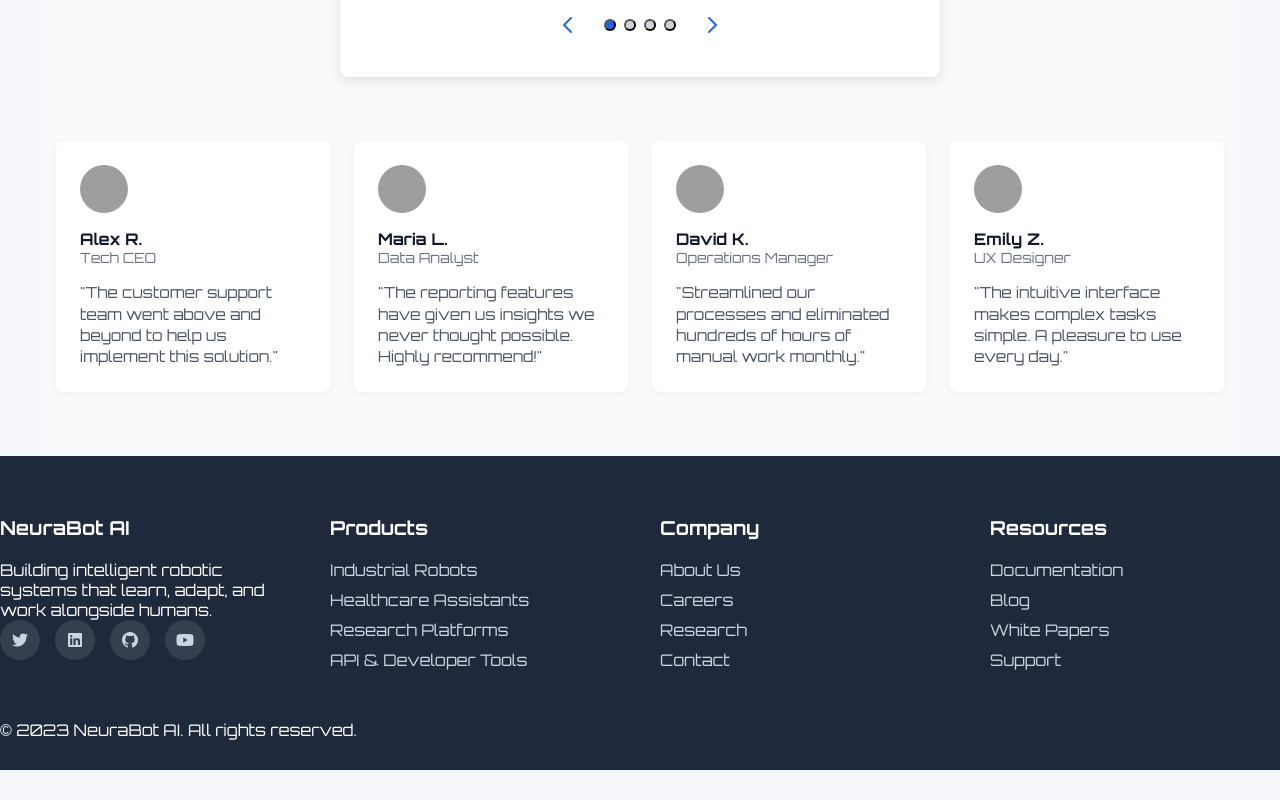
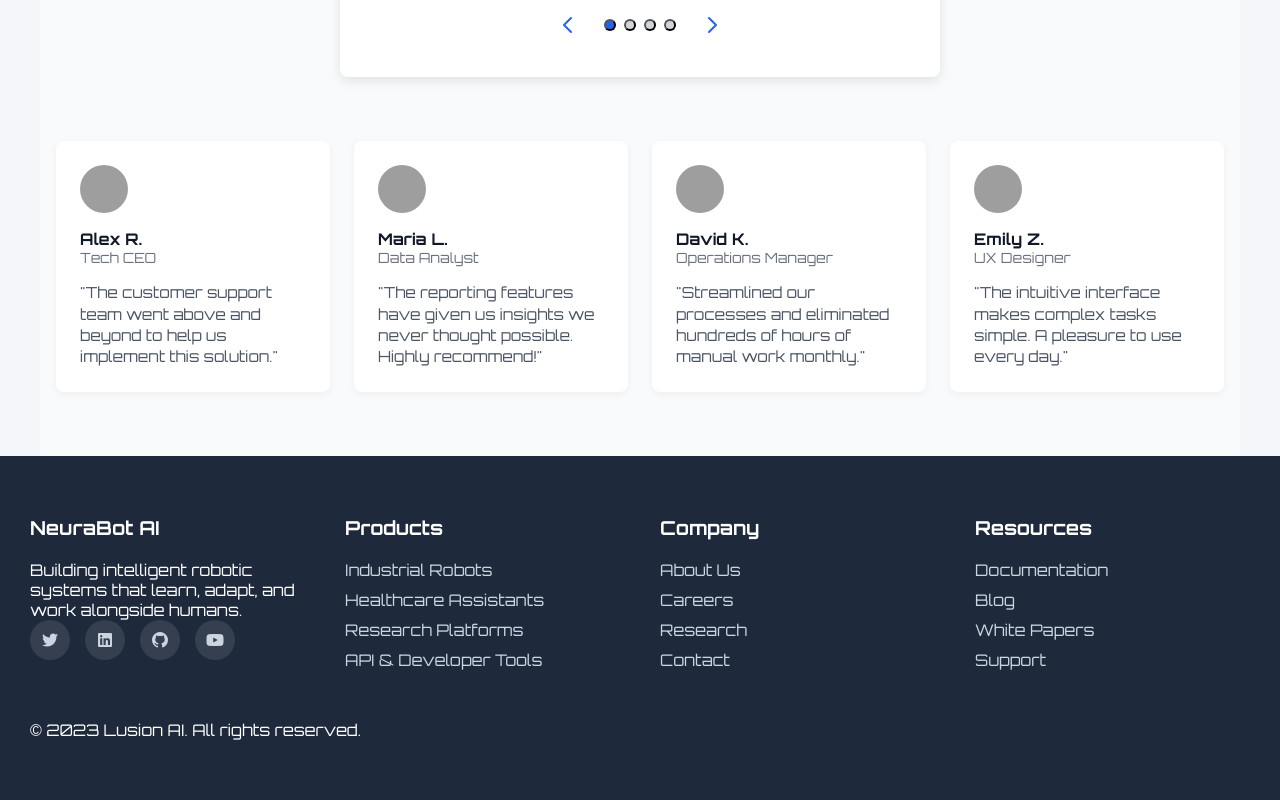
Before and after one commit to Aywild01/project, a React (Vite) app: page / in a window 1280 px wide. Shown: the part 1772-2572 px from the top of the page. Before the commit the page ends 2542 px from the top, so only its background shows below. Built offline with nearby package versions, Linux system fonts and the light colour scheme; grey boxes are pictures that could not be loaded; the HTML template or start-up script is replaced by a standard one.

Commit message:
update: footer latest

```diff
--- a/src/App.jsx
+++ b/src/App.jsx
@@ -11,6 +11,7 @@ import about_us from "./assets/about.jpg"
 import AboutHero from './componets/about_hero';
 import dd from './assets/dd.jpg'
 import 'animate.css';
+import {Route,Routes, BrowserRouter as Router} from 'react-router-dom'
 
 
 function App() {
--- a/src/componets/footer.css
+++ b/src/componets/footer.css
@@ -1,7 +1,7 @@
 footer {
             background-color: #1e293b;
             color: white;
-            padding: 60px 0 30px;
+            padding: 60px 30px;
         }
 
         .footer-content {
--- a/src/componets/footer.jsx
+++ b/src/componets/footer.jsx
@@ -84,7 +84,7 @@ function Footer() {
           </div>
 
           <div class="copyright">
-            <p>© 2023 NeuraBot AI. All rights reserved.</p>
+            <p>© 2023 Lusion AI. All rights reserved.</p>
           </div>
         </div>
       </footer>
```
